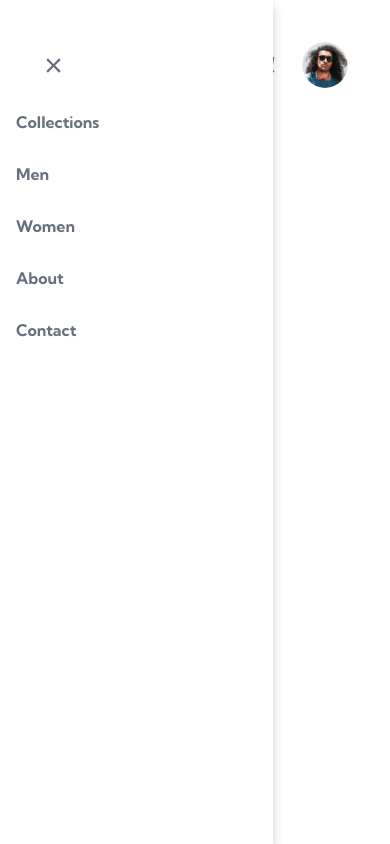
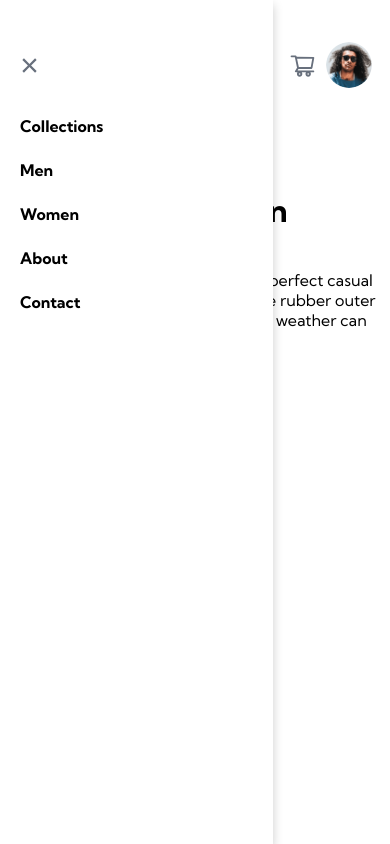
Before and after one commit to hamzaejaz787/ecommerce-product-page, a React (Vite) app: page / in a window 390 px wide. Both pictures are taken after a click on the icon 53 px from the left and 65 px from the top of the page. Built offline with nearby package versions, Linux system fonts and the light colour scheme.

Commit message:
new content

```diff
--- a/src/App.jsx
+++ b/src/App.jsx
@@ -1,9 +1,9 @@
-import Header from "./containers/Header/Header";
+import Main from "./containers/main";
 
 function App() {
   return (
     <>
-      <Header />
+      <Main />
     </>
   );
 }
--- a/src/components/Navbar/Navbar.jsx
+++ b/src/components/Navbar/Navbar.jsx
@@ -1,8 +1,8 @@
 import "./navbar.css";
 
-const Navbar = () => {
+const Navbar = ({ className }) => {
   return (
-    <nav className="transform-slide-right">
+    <nav className={className}>
       <ul className="nav-lists">
         <li>
           <a href="#" className="nav-link">
--- a/src/components/Navbar/navbar.css
+++ b/src/components/Navbar/navbar.css
@@ -42,6 +42,7 @@ nav {
   nav {
     margin: 0;
     width: 70vw;
+    height: 100vh;
     background-color: #fff;
     position: absolute;
     top: 0;
@@ -51,17 +52,21 @@ nav {
 
   .nav-lists {
     flex-direction: column;
-    min-height: 100vh;
     align-items: start;
-    padding-top: 6em;
+    padding-top: 6.5em;
   }
 
   .nav-lists li {
-    margin: 1rem;
+    margin: 0.75rem 2.5rem;
   }
 
   .nav-link {
     font-weight: bold;
+    color: var(--black);
+  }
+
+  .nav-link:hover {
+    color: var(--dark-grayish-blue);
   }
 
   .nav-link:hover::after {
@@ -69,20 +74,8 @@ nav {
   }
 }
 
-.transform-slide-right {
-  -webkit-animation: trasnform-slide-right 0.4s
-    cubic-bezier(0.39, 0.575, 0.565, 1) both;
-  animation: trasnform-slide-right 0.4s cubic-bezier(0.39, 0.575, 0.565, 1) both;
-}
-
-@keyframes transform-slide-right {
-  0% {
-    -webkit-transform: translateX(-100%);
-    transform: translateX(-100%);
-  }
-
-  100% {
-    -webkit-transform: translateX(50%);
-    transform: translateX(50%);
+@media screen and (max-width: 425px) {
+  .nav-lists li {
+    margin: 0.75rem 1.25rem;
   }
 }
--- a/src/containers/Cart/cart.css
+++ b/src/containers/Cart/cart.css
@@ -26,3 +26,9 @@
 .cart-avatar:focus {
   border-color: var(--orange-primary);
 }
+
+@media screen and (max-width: 425px) {
+  .cart-icon {
+    margin-right: 0.5em;
+  }
+}
--- a/src/containers/Header/Header.jsx
+++ b/src/containers/Header/Header.jsx
@@ -45,7 +45,7 @@ const Header = () => {
           </a>
         </div>
 
-        {toggleMenu && <Navbar />}
+        {toggleMenu && <Navbar className={"transform-slide-right"} />}
 
         <Cart />
       </div>
--- a/src/containers/Header/header.css
+++ b/src/containers/Header/header.css
@@ -61,3 +61,17 @@
     align-items: center;
   }
 }
+
+@media screen and (max-width: 425px) {
+  header {
+    padding: 2.5em 1em;
+  }
+
+  .logo img {
+    width: 120px;
+  }
+
+  .menu-open {
+    margin-right: 0.75em;
+  }
+}
--- /dev/null
+++ b/src/containers/Intro/Intro.jsx
@@ -0,0 +1,16 @@
+const Intro = () => {
+  return (
+    <>
+      <strong>Sneaker Company</strong>
+
+      <h1>Fall Limited Edition Sneakers</h1>
+      <p>
+        These low-profile sneakers are your perfect casual wear companion.
+        Featuring a durable rubber outer sole, they'll withstand everything the
+        weather can offer.
+      </p>
+    </>
+  );
+};
+
+export default Intro;
--- /dev/null
+++ b/src/containers/Lightbox/Lightbox.jsx
@@ -0,0 +1,9 @@
+const Lightbox = () => {
+  return (
+    <>
+      <h1>Lightbox</h1>
+    </>
+  );
+};
+
+export default Lightbox;
--- /dev/null
+++ b/src/containers/main.jsx
@@ -0,0 +1,16 @@
+import Header from "./Header/Header";
+import Intro from "./Intro/Intro";
+import Lightbox from "./Lightbox/Lightbox";
+
+const main = () => {
+  return (
+    <main>
+      <Header />
+
+      <Lightbox />
+      <Intro />
+    </main>
+  );
+};
+
+export default main;
--- a/src/index.css
+++ b/src/index.css
@@ -18,6 +18,7 @@
 }
 
 body {
+  height: 100vh;
   font-family: "Kumbh Sans", sans-serif;
   overflow-x: hidden;
 }
@@ -30,3 +31,20 @@ a {
 li {
   list-style: none;
 }
+
+.transform-slide-right {
+  -webkit-animation: slide-right 0.5s cubic-bezier(0.39, 0.575, 0.565, 1) both;
+  animation: slide-right 0.5s cubic-bezier(0.39, 0.575, 0.565, 1) both;
+}
+
+@keyframes slide-right {
+  0% {
+    -webkit-transform: translateX(-100%);
+    transform: translateX(-100%);
+  }
+
+  100% {
+    -webkit-transform: translateX(0%);
+    transform: translateX(0%);
+  }
+}
```
